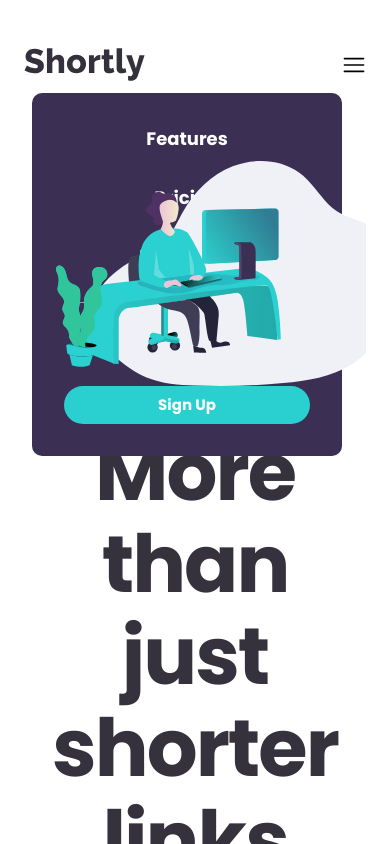
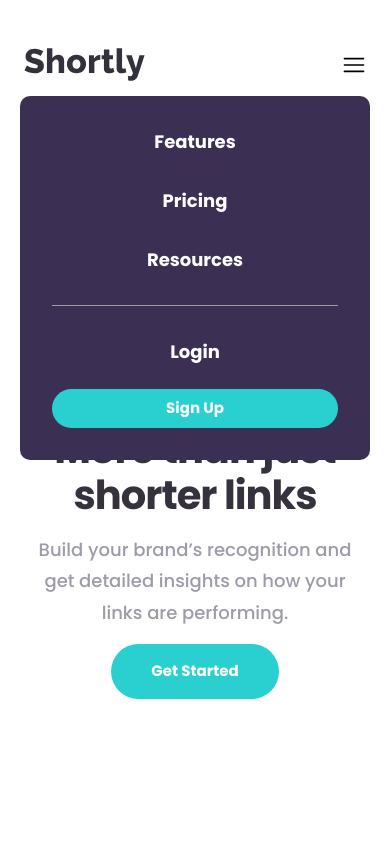
Before and after one commit to Quirozdev/url-shortening-frontend-mentor, a React (Vite) app: page / in a window 390 px wide. Both pictures are taken after a click on the button 354 px from the left and 64 px from the top of the page. Shown: the top 844 px of the page. Built offline with nearby package versions, Linux system fonts and the light colour scheme.

Commit message:
enchanced hamburguer menu and hero section responsivity

```diff
--- a/src/features/landing/widgets/LandingBurgerMenu.tsx
+++ b/src/features/landing/widgets/LandingBurgerMenu.tsx
@@ -24,7 +24,7 @@ export function LandingBurgerMenu() {
   });
 
   return (
-    <div ref={menuRef} className="relative flex items-center">
+    <div ref={menuRef} className="flex items-center">
       <button
         className="cursor-pointer"
         onClick={() => setIsMenuOpen(!isMenuOpen)}
@@ -32,7 +32,7 @@ export function LandingBurgerMenu() {
         <RxHamburgerMenu className="size-6" />
       </button>
       {isMenuOpen && (
-        <div className="absolute top-500 right-full w-[calc(100vw-5rem)] rounded-[10px] bg-purple-950 p-400 @2xl:w-[calc(100vw-24rem)]">
+        <div className="absolute top-24 left-1/2 z-10 w-[calc(100%-2.5rem)] -translate-x-1/2 rounded-[10px] bg-purple-950 p-400 @xl:w-[calc(100%-3.5rem)]">
           <ul className="flex flex-col items-center gap-400">
             <li className="text-preset-6-bold cursor-pointer text-white">
               Features
--- a/src/features/landing/widgets/LandingHeroSection.tsx
+++ b/src/features/landing/widgets/LandingHeroSection.tsx
@@ -3,21 +3,21 @@ import { LandingButton } from "@/features/landing/components/LandingButton";
 export function LandingHeroSection() {
   return (
     <section className="flex w-full max-w-7xl flex-col-reverse justify-between gap-x-1000 gap-y-500 @5xl:flex-row">
-      <div className="flex flex-col items-center gap-300 text-center @5xl:items-start @5xl:text-left">
-        <h1 className="text-preset-1 text-gray-900">
+      <div className="flex flex-1 flex-col items-center gap-300 text-center @5xl:items-start @5xl:text-left">
+        <h1 className="text-preset-2 @2xl:text-preset-1 text-gray-900">
           More than just shorter links
         </h1>
-        <p className="text-preset-4-medium text-gray-500">
+        <p className="text-preset-6-medium @2xl:text-preset-4-medium text-gray-500">
           Build your brand’s recognition and get detailed insights on how your
           links are performing.
         </p>
         <LandingButton text="Get Started" size="large" className="w-fit" />
       </div>
-      <div className="w-full overflow-hidden">
+      <div className="flex-1 overflow-hidden">
         <img
           src="/images/illustration-working.svg"
           alt="Working Illustration"
-          className="translate-x-8 @3xl:translate-x-36"
+          className="mx-auto @2xl:min-w-max"
         />
       </div>
     </section>
```
